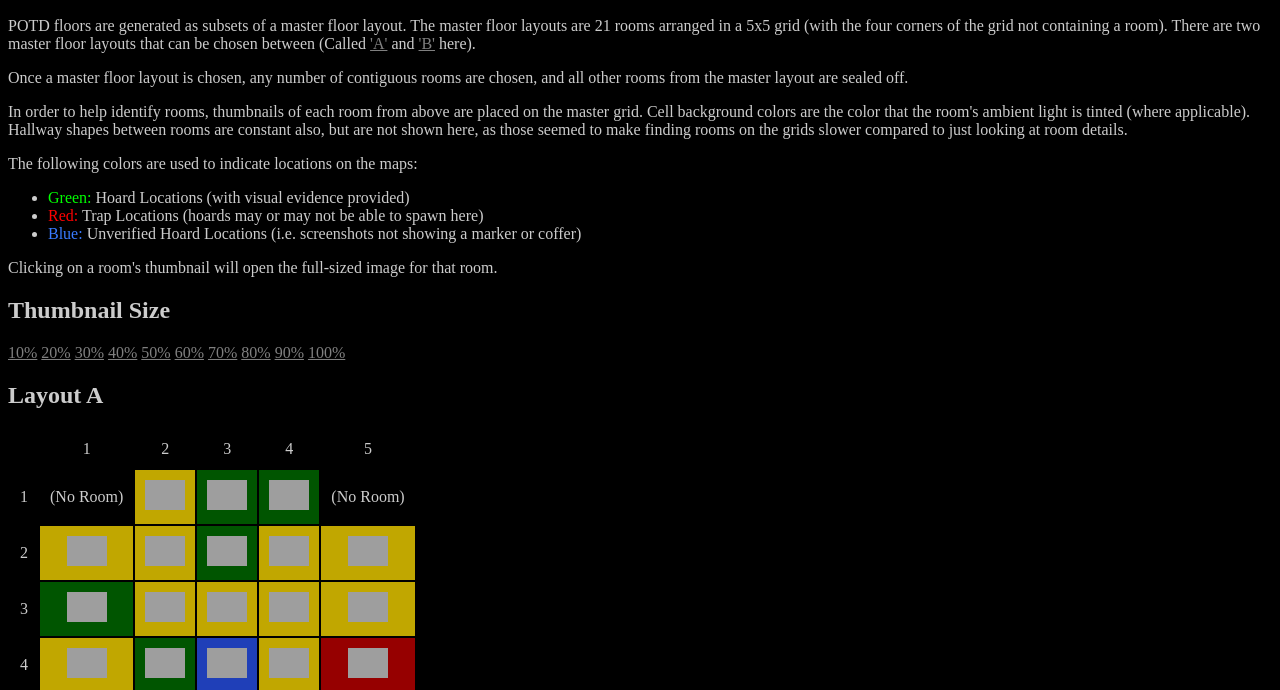
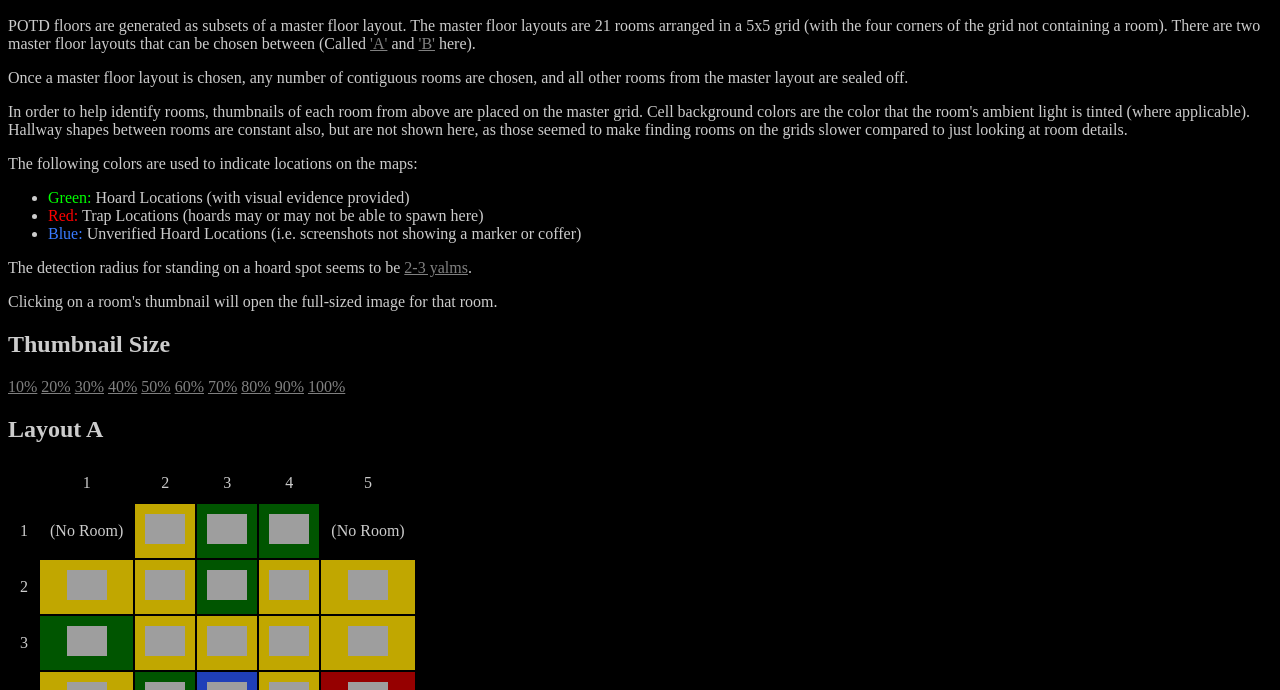
Before and after one commit to PunishedPineapple/PunishedPineapple.github.io, a plain HTML site: page potd_maps/1-10/index.html in a window 1280 px wide. Shown: the part 110-800 px from the top of the page. Drawn offline with nearby package versions, Linux system fonts and the light colour scheme; grey boxes are pictures that could not be loaded.

Commit message:
A few new hoard and trap spots were marked. Added a note about how close you have to be to trigger a hoard.

```diff
--- a/potd_maps/1-10/index.html
+++ b/potd_maps/1-10/index.html
@@ -68,7 +68,7 @@ a:active
 <li><font color="#ff0000">Red:</font> Trap Locations (hoards may or may not be able to spawn here)</li>
 <li><font color="#397bff">Blue:</font> Unverified Hoard Locations (i.e. screenshots not showing a marker or coffer)</li>
 </ul>
-
+<p>The detection radius for standing on a hoard spot seems to be <a href="../images/AccursedHoardTriggerDistance.png">2-3 yalms</a>.</p>
 <p>Clicking on a room's thumbnail will open the full-sized image for that room.</p>
 
 <h2>Thumbnail Size</h2>
```
Also changed, not shown: 6 other files.
